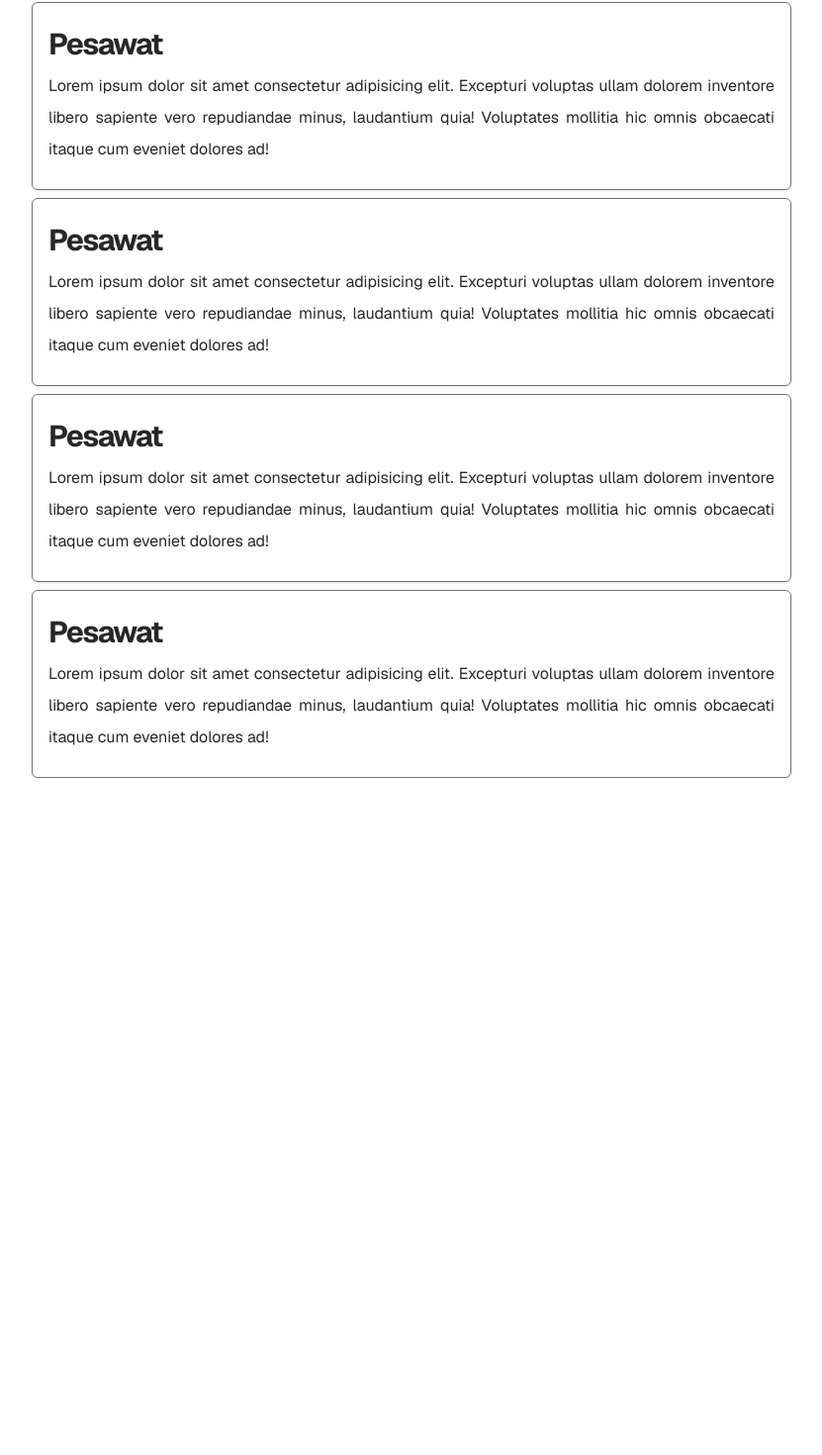
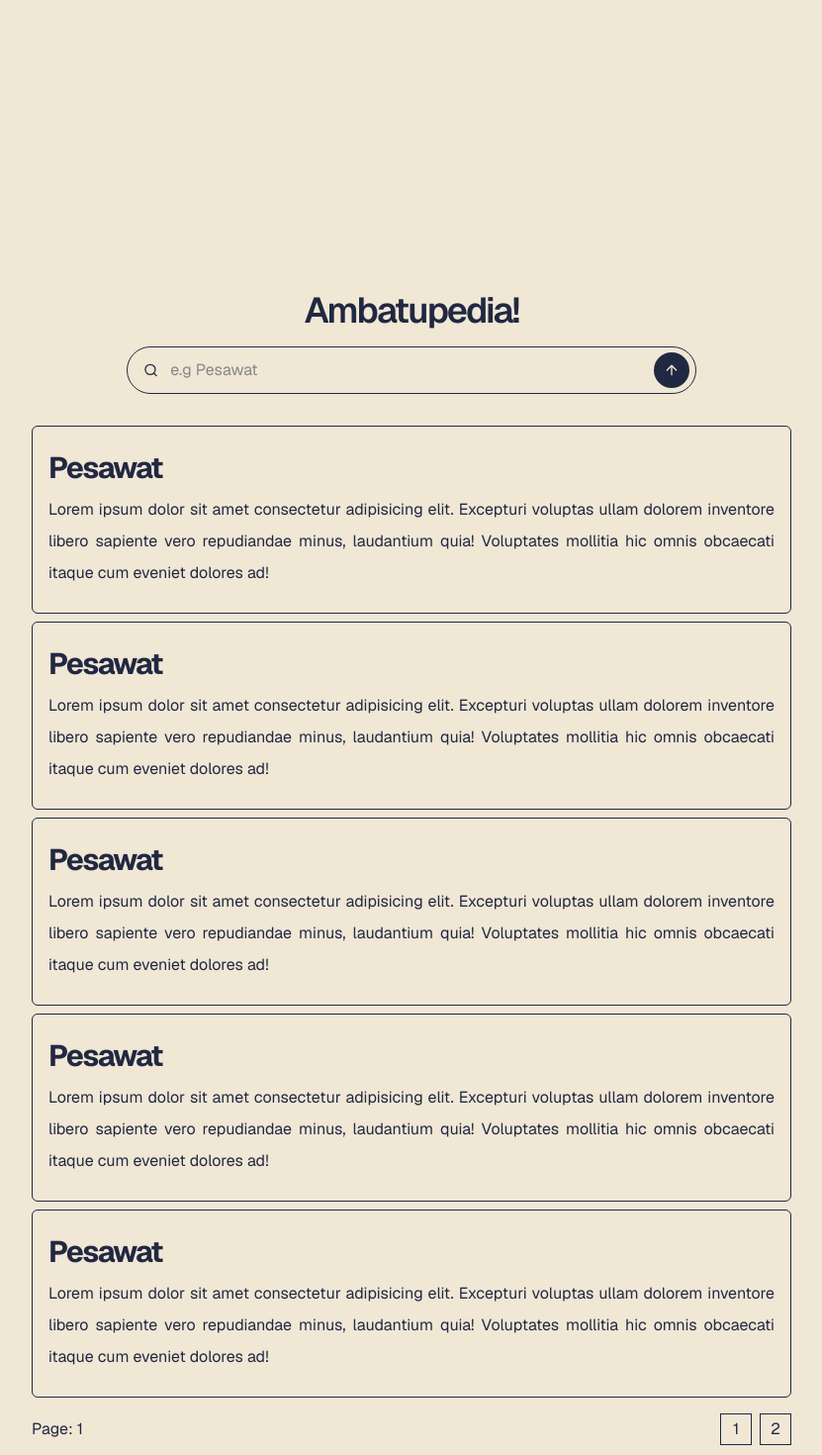
Before and after one commit to Jayennn/ITK-IF251430-data-stucture-final-project, a React (Vite) app: page / in a window 1280 px wide. Shown: the part 106-1576 px from the top of the page at 99% size, without its empty margins (224-1055 px from the left). Before the commit the page ends 892 px from the top, so only its background shows below. Built offline with nearby package versions, Linux system fonts and the light colour scheme.

Commit message:
feat: pagination

```diff
--- a/package.json
+++ b/package.json
@@ -11,9 +11,12 @@
   },
   "dependencies": {
     "@tailwindcss/vite": "^4.1.17",
+    "class-variance-authority": "^0.7.1",
+    "clsx": "^2.1.1",
     "lucide-react": "^0.554.0",
     "react": "^19.1.1",
     "react-dom": "^19.1.1",
+    "tailwind-merge": "^3.4.0",
     "tailwindcss": "^4.1.17"
   },
   "devDependencies": {
--- a/src/App.tsx
+++ b/src/App.tsx
@@ -1,42 +1,45 @@
 import { ArrowUp, Search } from 'lucide-react';
+import { usePagination } from './hooks/usePagination';
 
 function App() {
+  // const {} = usePagination()
   return (
-    <div className="h-screen flex items-center justify-center">
-      <div className="container max-w-3xl mx-auto font-geist text-zinc-800">
-        {/* FORM */}
-        <div className="flex items-center justify-center">
+    <div className="flex items-center justify-center bg-[#F0E7D5] text-[#212842]">
+      <div className="container max-w-3xl mx-auto font-geist">
+        <div className="mt-100 flex items-center justify-center">
           <div className="w-full flex flex-col items-center">
             <div className="text-4xl font-semibold tracking-tighter">
               Ambatupedia!
             </div>
-            <form className="w-full max-w-xl mt-4 flex items-center justify-between border h-12 rounded-full">
+            <div className="absolute h-screen pt-10 w-full flex justify-center">
+              <form className="bg-[#F0E7D5] z-10 sticky top-6 w-full max-w-xl mt-4 flex items-center justify-between border h-12 rounded-full">
                 <div className="w-full flex items-center p-4">
                   <Search size={16} />
                   <input
-                  className="ml-2 w-full outline-0"
+                    className="ml-3 w-full outline-0 "
                     type="text"
-                  placeholder="e.g Pesawat F106"
+                    placeholder="e.g Pesawat"
                   />
                 </div>
                 <div className="px-1.5">
-                <button className="inline-flex items-center justify-center h-9 w-9 px-4 py-2 bg-zinc-200  rounded-full">
-                  <span className="inline-flex items-center justify-center p-0 m-0 w-6 h-6">
-                    <ArrowUp size={14} />
+                  <button className="inline-flex items-center justify-center h-9 w-9 px-4 py-2 bg-[#212842] rounded-full">
+                    <span className="text-[#F0E7D5] inline-flex items-center justify-center p-0 m-0 w-6 h-6">
+                      <ArrowUp size={16} />
                     </span>
                   </button>
                 </div>
               </form>
             </div>
           </div>
+        </div>
 
         {/* FORM RESULTS */}
-        <div className="mt-24 grid grid-cols-2 lg:grid-cols-1 gap-2">
-          {Array.from([1, 2, 3, 4]).map((i) => {
+        <div className="mt-24 h-full grid grid-cols-1 gap-2">
+          {Array.from({ length: 5 }).map((index) => {
             return (
               <div
-                key={i}
-                className="w-fit shadow border border-zinc-500 rounded-md"
+                key={index}
+                className="w-fit border border-[#212842] rounded-md"
               >
                 <div className="flex flex-col py-6 px-4 gap-2">
                   <h2 className="font-bold tracking-tighter text-3xl">
@@ -53,6 +56,15 @@ function App() {
             );
           })}
         </div>
+
+        {/* Pagination */}
+        <div className="my-4 flex items-center justify-between">
+          Page: 1
+          <div className="flex gap-2">
+            <button className="border w-8 h-8">1</button>
+            <button className="border w-8 h-8">2</button>
+          </div>
+        </div>
       </div>
     </div>
   );
--- /dev/null
+++ b/src/hooks/usePagination.ts
@@ -0,0 +1,18 @@
+import { useState } from 'react';
+
+export function usePagination<T>(data: T[], _perPage: number = 5) {
+  const [currentPage, setCurrentPage] = useState(1);
+
+  const startIndex = (currentPage - 1) * _perPage;
+  const endIndex = startIndex + _perPage;
+  const paginatedData = data.slice(startIndex, endIndex);
+
+  const totalPages = Math.ceil(data.length / _perPage);
+
+  return {
+    currentPage,
+    setCurrentPage,
+    totalPages,
+    data: paginatedData,
+  };
+}
--- /dev/null
+++ b/src/lib/utils.ts
@@ -0,0 +1,6 @@
+import { clsx, type ClassValue } from 'clsx';
+import { twMerge } from 'tailwind-merge';
+
+export function cn(...inputs: ClassValue[]) {
+  return twMerge(clsx(inputs));
+}
--- /dev/null
+++ b/src/utils/pagination.ts
@@ -0,0 +1,23 @@
+type PaginationProps = {
+  data: number[];
+  _currentPage: number;
+  _perPage?: number;
+};
+
+export function pagination({
+  data,
+  _currentPage,
+  _perPage = 5,
+}: PaginationProps) {
+  if (data.length === 0) return;
+
+  const startIndex = (_currentPage - 1) * _perPage;
+  const endIndex = startIndex + _perPage;
+
+  return data.slice(startIndex, endIndex);
+}
+
+const test = [1, 2, 3, 4, 5, 6, 7, 8, 9, 10];
+
+pagination({ data: test, _currentPage: 2 });
+console.log(test);
```
Also changed, not shown: 1 other file (tests, documents, lock files or other folders). Lines whose indentation alone changed are shown as unchanged.
